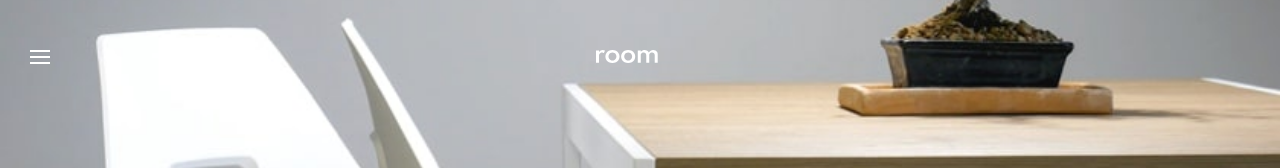
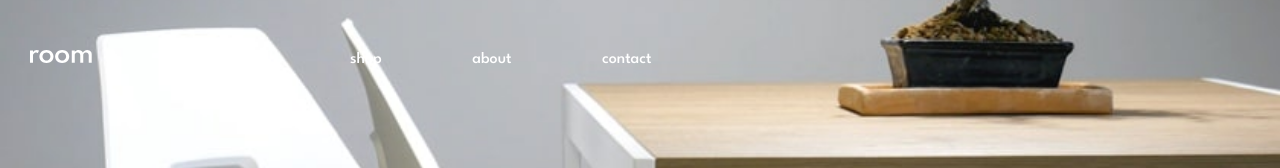
Before and after one commit to Stamwill/my-kea, a Next.js app: page / in a window 1280 px wide. Shown: the top 168 px of the page. Built offline with nearby package versions, Linux system fonts and the light colour scheme.

Commit message:
[HeroNav] Add navlist and media query

```diff
--- a/src/blocks/Hero/partials/HeroNav.js
+++ b/src/blocks/Hero/partials/HeroNav.js
@@ -1,11 +1,11 @@
 import * as React from 'react'
-import { logo } from 'api/mock'
+import { logo, navigation } from 'api/mock'
 import Hamburger from 'components/Hamburger'
 import PropTypes from 'prop-types'
 import classes from './HeroNav.module.css'
 
 const HeroNav = React.forwardRef(function HeroNav(props, ref) {
-  const { menu, toggleMenu, ...other } = props
+  const { open, toggleMenu, ...other } = props
   return (
     <nav className={classes.root} ref={ref} {...other}>
       <div className={classes.hamburgerContainer}>
@@ -13,6 +13,15 @@ const HeroNav = React.forwardRef(function HeroNav(props, ref) {
       </div>
       <div className={classes.logoContainer}>
         <img className={classes.logo} src={logo} alt="company logo" />
+      </div>
+      <div className={classes.navList}>
+        {navigation.map((item, idx) => (
+          <div key={idx}>
+            <a className={classes.navItem} href="#">
+              {item.heading}
+            </a>
+          </div>
+        ))}
       </div>
       <span className={classes.hidden}>hidden</span>
     </nav>
--- a/src/blocks/Hero/partials/HeroNav.module.css
+++ b/src/blocks/Hero/partials/HeroNav.module.css
@@ -16,6 +16,33 @@
   cursor: pointer;
 }
 
+.navList {
+  display: none;
+}
+
 .hidden {
   visibility: hidden;
 }
+
+@media screen and (min-width: 900px) {
+  .root {
+    width: 100%;
+    justify-content: flex-start;
+  }
+
+  .hamburgerContainer,
+  .hidden {
+    display: none;
+  }
+
+  .navList {
+    display: flex;
+    justify-content: space-evenly;
+    margin-left: 40px;
+    width: 50%;
+  }
+
+  .navItem {
+    color: var(--white);
+  }
+}
```
